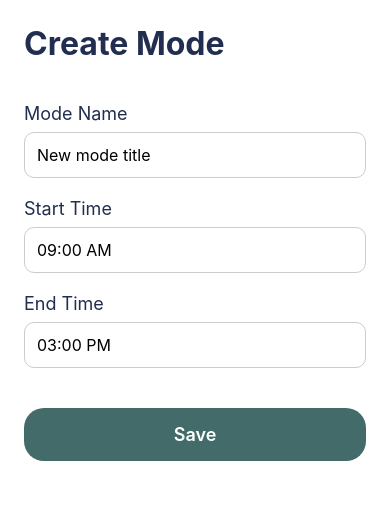
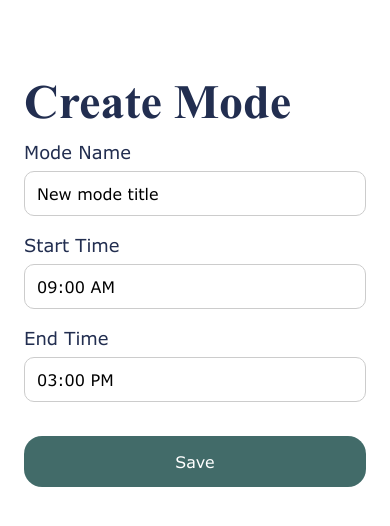
Before and after one commit to jzeller04/unplugged, a React Native app: screen /EditMode in a window 390 px wide. Shown: the top 526 px of the page. Built offline with nearby package versions, Linux system fonts and the light colour scheme.

Commit message:
Stylized create mode page

```diff
--- a/src/client/screens/EditModeScreen.js
+++ b/src/client/screens/EditModeScreen.js
@@ -69,35 +69,42 @@ const styles = StyleSheet.create({
         backgroundColor: '#FFFFFF'
     },
     title: {
-        fontSize: 32,
-        fontWeight: '700',
-        marginBottom: 20,
-        color: '#222E50'
+      color: '#222E50',
+      fontFamily: 'Times New Roman',
+      fontSize: 48,
+      fontWeight: '600',
+      marginBottom: 12,
+      textAlign: 'left',
+      marginTop: 50,
     },
     label: {
+        color: '#222E50',
+        fontFamily: 'Verdana',
         fontSize: 18,
-        marginTop: 20,
-        color: '#222E50'
     },
     input: {
+        fontFamily: 'Verdana',
         borderWidth: 1,
         borderColor: '#ccc',
         padding: 12,
         borderRadius: 10,
         marginTop: 8,
+        marginBottom: 18,
         fontSize: 16,
     },
     saveButton: {
         backgroundColor: '#426B69',
-        padding: 16,
-        borderRadius: 20,
-        marginTop: 40,
+        borderRadius: 18,
+        justifyContent: 'center',
         alignItems: 'center',
+        marginTop: 16,
     },
     saveText: {
+        fontFamily: 'Verdana',
         color: '#FFFFFF',
-        fontSize: 18,
-        fontWeight: '600'
+        fontSize: 16,
+        paddingVertical: 16,
+        paddingHorizontal: 20,
     },
 });
 
```
